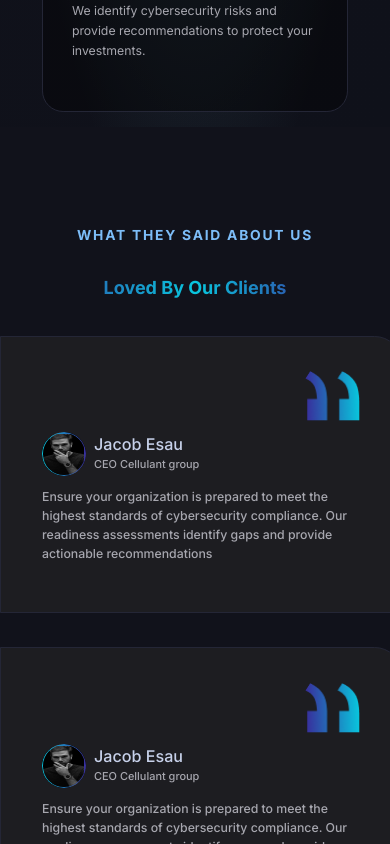
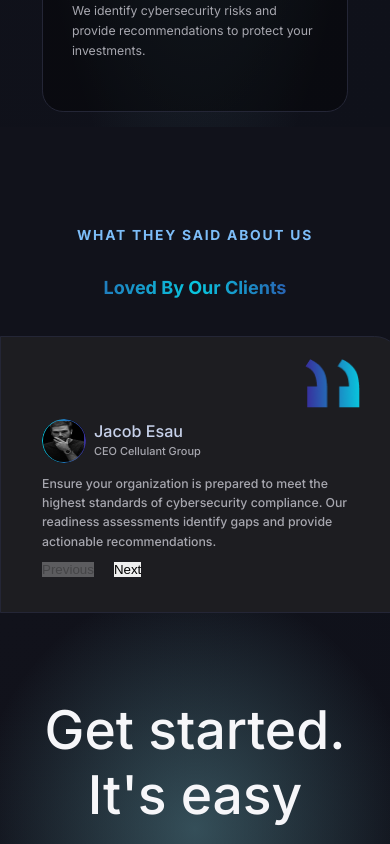
Before and after one commit to estheroluwabuyi/cyberposture--v2, a React (Vite) app: page / in a window 390 px wide. Shown: the part 5180-6024 px from the top of the page. Built offline with nearby package versions, Linux system fonts and the light colour scheme.

Commit message:
Refactor Review component for media query

```diff
--- /dev/null
+++ b/src/components/ReviewMobile.jsx
@@ -0,0 +1,73 @@
+import React, { useState } from "react";
+import SectionHeading from "./SectionHeading";
+import CustomizedHeading from "./CustomizedHeading";
+
+function ReviewMobile({ reviewCards }) {
+  const [step, setStep] = useState(0);
+
+  function handlePrevious() {
+    if (step > 0) setStep((s) => s - 1);
+  }
+
+  function handleNext() {
+    if (step < reviewCards.length - 1) setStep((s) => s + 1);
+  }
+
+  return (
+    <div className="reviews-mobile">
+      <SectionHeading>what they said about us</SectionHeading>
+      <CustomizedHeading>
+        <div>Loved by our clients </div>
+      </CustomizedHeading>
+
+      <section className="review-container-mobile">
+        <div className="review-card">
+          <div className="review-card-quote">
+            <img
+              src={reviewCards[step].quote}
+              alt="quote"
+              width="100"
+              height="100"
+            />
+          </div>
+
+          <div className="review-card-profile">
+            <div className="review-card-profile-img">
+              <img
+                src={reviewCards[step].src}
+                alt="avatar"
+                width="100"
+                height="100"
+              />
+            </div>
+
+            <div className="review-card-profile-name-title">
+              <h3 className="review-card-profile-name">
+                {reviewCards[step].name}
+              </h3>
+              <p className="review-card-profile-title">
+                {reviewCards[step].title}
+              </p>
+            </div>
+          </div>
+
+          <p className="review-card-text">{reviewCards[step].review}</p>
+
+          <div className="review-btn">
+            <button onClick={handlePrevious} disabled={step === 0}>
+              Previous
+            </button>
+            <button
+              onClick={handleNext}
+              disabled={step === reviewCards.length - 1}
+            >
+              Next
+            </button>
+          </div>
+        </div>
+      </section>
+    </div>
+  );
+}
+
+export default ReviewMobile;
--- a/src/components/Reviews.jsx
+++ b/src/components/Reviews.jsx
@@ -1,59 +1,65 @@
 import CustomizedHeading from "./CustomizedHeading";
 import SectionHeading from "./SectionHeading";
+import ReviewMobile from "./ReviewMobile";
 
 const reviewCards = [
   {
     quote: "/quote.png",
     src: "/avatar.png",
     name: "Jacob Esau",
-    title: "CEO Cellulant group",
+    title: "CEO Cellulant Group",
     review:
-      "Ensure your organization is prepared to meet the highest standards of cybersecurity compliance. Our readiness assessments identify gaps and provide actionable recommendations",
+      "Ensure your organization is prepared to meet the highest standards of cybersecurity compliance. Our readiness assessments identify gaps and provide actionable recommendations.",
   },
   {
     quote: "/quote.png",
     src: "/avatar.png",
-    name: "Jacob Esau",
-    title: "CEO Cellulant group",
+    name: "Emily Johnson",
+    title: "CTO of FinTech Co",
     review:
-      "Ensure your organization is prepared to meet the highest standards of cybersecurity compliance. Our readiness assessments identify gaps and provide actionable recommendations",
+      "We’ve significantly improved our security posture thanks to this team's expertise and insights. Highly recommended!",
   },
   {
     quote: "/quote.png",
     src: "/avatar.png",
-    name: "Jacob Esau",
-    title: "CEO Cellulant group",
+    name: "Michael Lee",
+    title: "Head of IT, SecureNet",
     review:
-      "Ensure your organization is prepared to meet the highest standards of cybersecurity compliance. Our readiness assessments identify gaps and provide actionable recommendations",
+      "Professional, thorough, and insightful. The recommendations were spot on and easy to implement.",
   },
   {
     quote: "/quote.png",
     src: "/avatar.png",
-    name: "Jacob Esau",
-    title: "CEO Cellulant group",
+    name: "Sarah Thompson",
+    title: "CISO at DataShield",
     review:
-      "Ensure your organization is prepared to meet the highest standards of cybersecurity compliance. Our readiness assessments identify gaps and provide actionable recommendations",
+      "A must-have service for any organization serious about cybersecurity. Their guidance was invaluable!",
   },
   {
     quote: "/quote.png",
     src: "/avatar.png",
-    name: "Jacob Esau",
-    title: "CEO Cellulant group",
+    name: "David Brown",
+    title: "Security Analyst, CyberSafe",
     review:
-      "Ensure your organization is prepared to meet the highest standards of cybersecurity compliance. Our readiness assessments identify gaps and provide actionable recommendations",
+      "Clear, concise, and effective security recommendations that made a real impact on our compliance efforts.",
   },
   {
     quote: "/quote.png",
     src: "/avatar.png",
-    name: "Jacob Esau",
-    title: "CEO Cellulant group",
+    name: "Linda Martinez",
+    title: "VP of Risk Management, TrustBank",
     review:
-      "Ensure your organization is prepared to meet the highest standards of cybersecurity compliance. Our readiness assessments identify gaps and provide actionable recommendations",
+      "Their cybersecurity assessment gave us the confidence to move forward with our digital transformation securely.",
   },
 ];
 
 function Reviews() {
   return (
+    <section className="reviews-screens">
+      <div className="reviews-mobile">
+        <ReviewMobile reviewCards={reviewCards} />
+      </div>
+
       <div className="reviews">
         <SectionHeading>what they said about us</SectionHeading>
         <CustomizedHeading>
@@ -83,6 +89,7 @@ function Reviews() {
           ))}
         </section>
       </div>
+    </section>
   );
 }
 
--- a/src/index.css
+++ b/src/index.css
@@ -729,6 +729,10 @@ img {
   }
 }
 
+.reviews-mobile {
+  display: none;
+}
+
 /* MEDIA QUERIES */
 @media (max-width: 767px) {
   /* NAV */
@@ -776,6 +780,7 @@ img {
     background: none;
     width: 3rem;
     height: auto;
+    cursor: pointer;
   }
 
   .nav-bar-close {
@@ -919,101 +924,24 @@ img {
   }
 
   /* REVIEWS */
-  .review-container {
-    display: grid;
-    /* grid-template-columns: repeat(1, 1fr); */
-    width: 100%;
-    place-items: center;
-    gap: 2rem;
-    padding-bottom: 10.5rem;
+  .reviews {
+    display: none;
   }
 
-  .reviews {
+  .reviews-mobile {
     background: var(--background-color);
-    overflow: hidden;
+    display: block;
   }
 
-  .review-container {
-    display: grid;
-    /* grid-template-columns: repeat(3, 2fr); */
-    width: 100%;
-    place-items: center;
-    gap: 34.19px;
-    padding-bottom: 10.5rem;
+  .review-btn {
+    display: flex;
+    gap: 2rem;
   }
 
-  .review-card {
-    width: 402.12px;
-    height: 277.66px;
-    background: #26262699;
-    border-top-right-radius: 27.36px;
-    border: solid 0.68px #242636;
-    padding: 27.36px 41.03px 41.03px 41.03px;
-    display: flex;
-    flex-direction: column;
-    justify-content: center;
-    gap: 10.94px;
+  .review-btn button {
+    cursor: pointer;
   }
 
-  .review-card-quote {
-    width: 54.71px;
-    height: 49.92px;
-    align-self: flex-end;
-  }
-
-  .review-card-profile-img {
-    width: 43.77px;
-    height: 43.77px;
-    position: relative;
-  }
-
-  .review-card-profile-img::before {
-    content: "";
-    position: absolute;
-    inset: 0;
-    padding: 1.37px;
-    border-radius: 50%;
-    background: linear-gradient(90.95deg, #09c6de 0.81%, #460389 126.33%);
-    -webkit-mask: linear-gradient(#fff 0 0) content-box,
-      linear-gradient(#fff 0 0);
-    mask: linear-gradient(#fff 0 0) content-box, linear-gradient(#fff 0 0);
-    -webkit-mask-composite: xor;
-    mask-composite: exclude;
-  }
-
-  .review-card-profile-img img {
-    width: 100%;
-    height: 100%;
-    border-radius: 50%;
-  }
-
-  .review-card-profile {
-    display: flex;
-    gap: 8.21px;
-  }
-
-  .review-card-profile-name-title {
-    align-self: center;
-  }
-
-  .review-card-profile-name {
-    font-weight: 13.68px;
-    line-height: 20.52px;
-    font-weight: 500;
-    color: #c7d1ea;
-  }
-
-  .review-card-profile-title {
-    font-weight: 500;
-    font-size: 10.94px;
-    color: #a7a7af;
-    line-height: 20.52px;
-  }
-
-  .review-card-text {
-    font-weight: 500;
-    font-size: 12.31px;
-    line-height: 19.15px;
-    color: #a7a7af;
+  .review-container-mobile {
   }
 }
```
Lines whose indentation alone changed are shown as unchanged.
